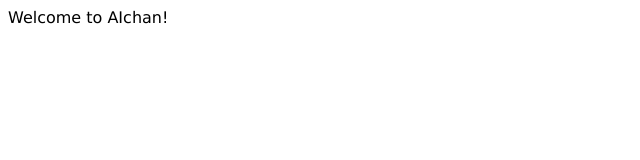
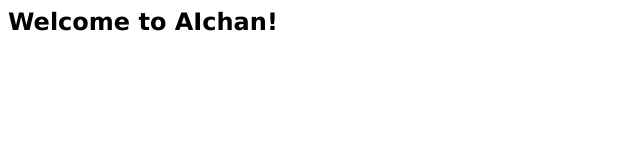
Before and after one commit to shii0004/AIchan, a plain HTML site: page index.html in a window 1280 px wide. Shown: the whole page, without its empty margins (0-640 px from the left). Drawn offline with Linux system fonts and the light colour scheme.

Commit message:
Update index.html

```diff
--- a/index.html
+++ b/index.html
@@ -5,8 +5,8 @@
 <meta name="viewport" content="width=device-width, initial-scale=1.0">
 </head>
 
-<body style="font-family:verdana">
-Welcome to AIchan!
+<body>
+<h2 style="font-family:verdana">Welcome to AIchan!</h2>
 </body>
 
 </html>
```
